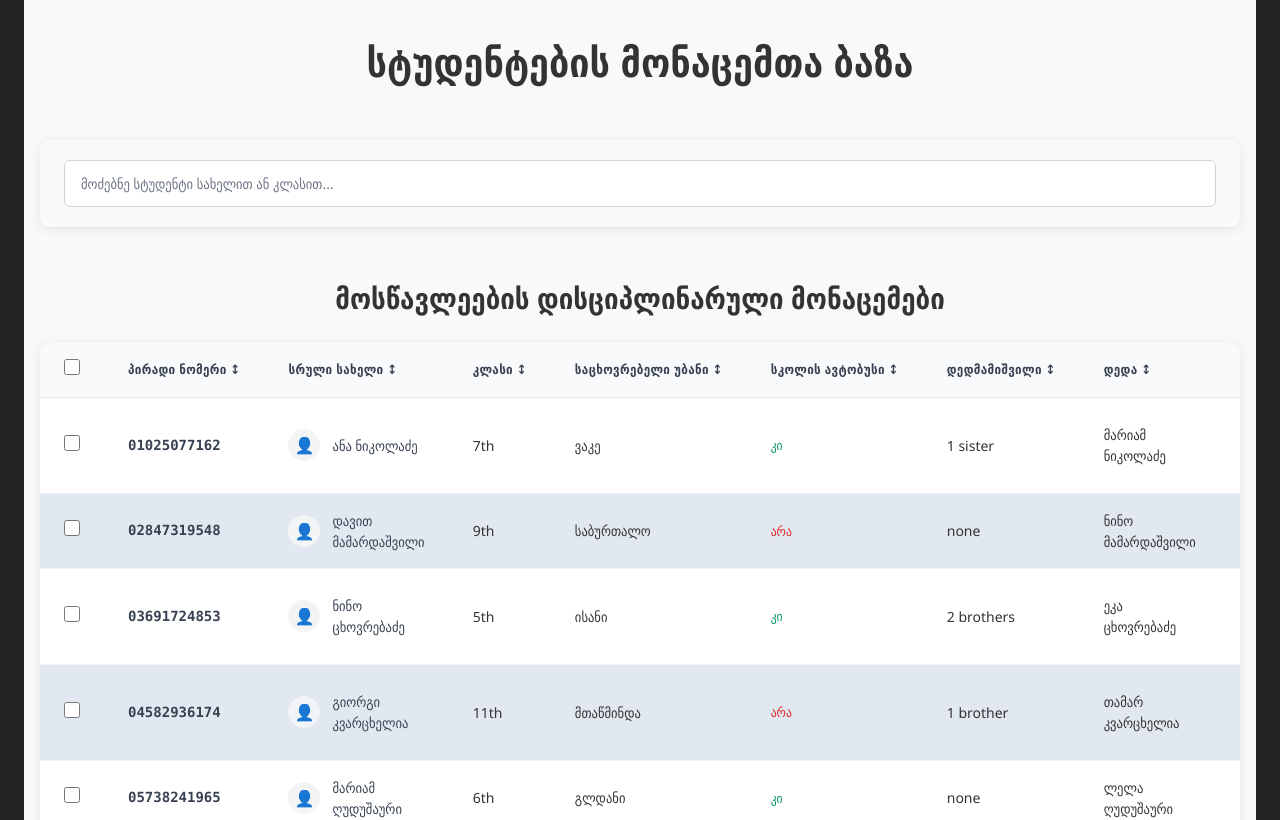
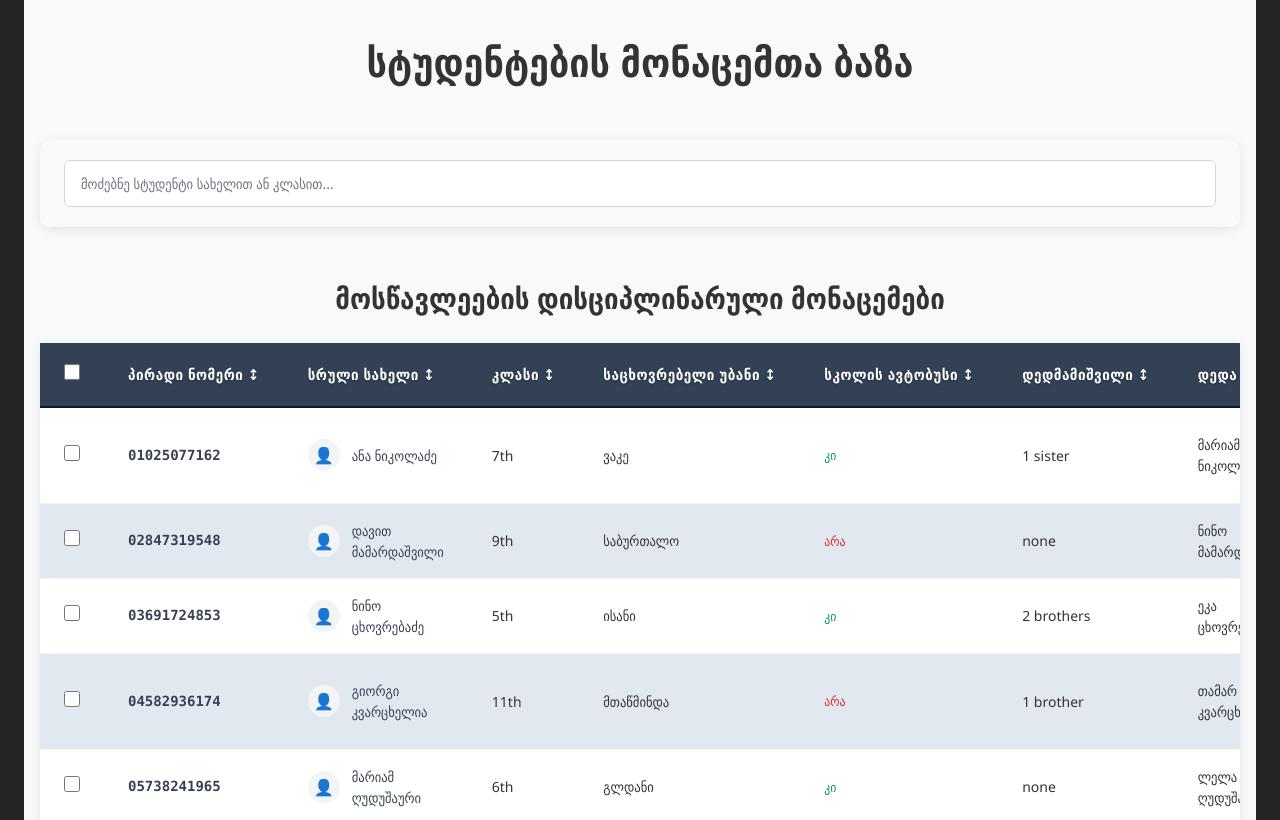
Before and after one commit to NikoZ21/freeschool-discipline-front, a React (Vite) app: page / in a window 1280 px wide. Shown: the top 820 px of the page. Built offline with nearby package versions, Linux system fonts and the light colour scheme.

Commit message:
changed the style of the header in the table

```diff
--- a/src/components/StudentsTable.css
+++ b/src/components/StudentsTable.css
@@ -1,6 +1,5 @@
 .order-table-container {
   background: white;
-  border-radius: 12px;
   box-shadow: 0 2px 12px rgba(0, 0, 0, 0.08);
   overflow: hidden;
   margin: 20px 0;
@@ -113,16 +112,46 @@
 }
 
 .order-table th {
-  background: #f9fafb;
-  padding: 16px 24px;
+  background: #334155;
+  padding: 20px 24px;
   text-align: left;
-  font-weight: 600;
-  color: #374151;
-  border-bottom: 1px solid #e5e7eb;
+  font-weight: 700;
+  color: #ffffff;
+  border-bottom: 2px solid #0f172a;
   white-space: nowrap;
-  font-size: 13px;
-  text-transform: uppercase;
-  letter-spacing: 0.025em;
+  font-size: 15px;
+  text-transform: none;
+  letter-spacing: 0.5px;
+  text-shadow: 0 1px 2px rgba(0, 0, 0, 0.3);
+  position: relative;
+  overflow: hidden;
+}
+
+/* Add subtle hover effect for headers */
+.order-table th:hover {
+  background: #475569;
+  transition: background 0.3s ease;
+}
+
+/* Add a subtle shine effect */
+.order-table th::before {
+  content: "";
+  position: absolute;
+  top: 0;
+  left: -100%;
+  width: 100%;
+  height: 100%;
+  background: linear-gradient(
+    90deg,
+    transparent,
+    rgba(255, 255, 255, 0.1),
+    transparent
+  );
+  transition: left 0.5s ease;
+}
+
+.order-table th:hover::before {
+  left: 100%;
 }
 
 .order-table td {
@@ -376,7 +405,6 @@
 @media (max-width: 640px) {
   .order-table-container {
     margin: 10px 0;
-    border-radius: 8px;
   }
 
   .action-btn {
```
